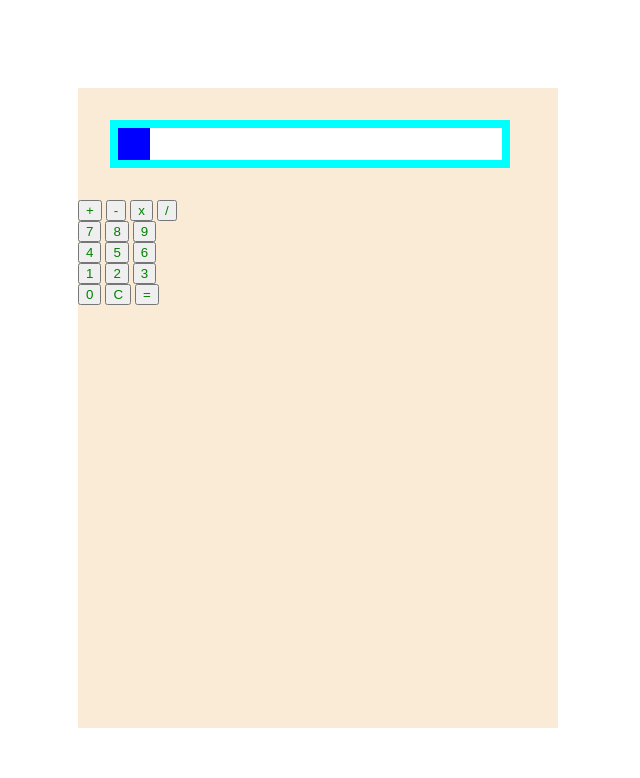
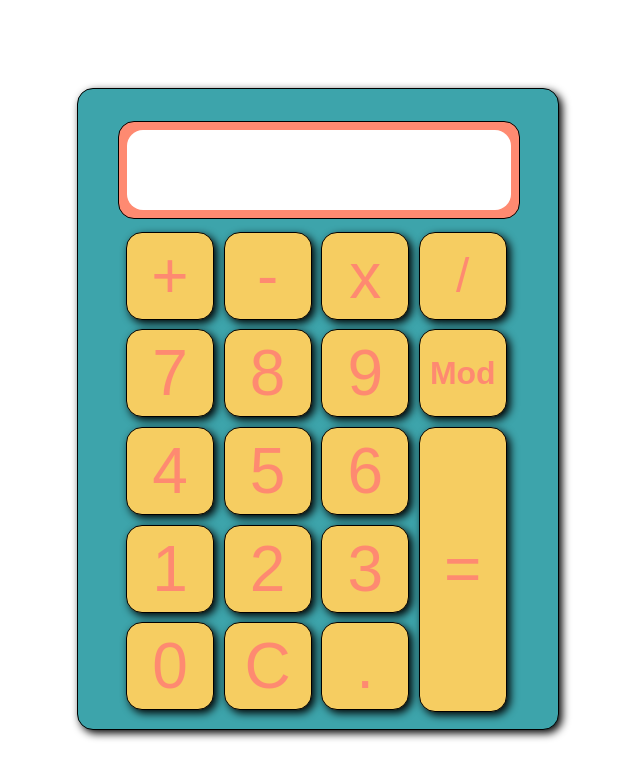
Before and after one commit to Adrian-M-A/CalculadoraHTMLCSSJS, a plain HTML site: page index.html in a window 1280 px wide. Shown: the whole page, without its empty margins (322-962 px from the left). Drawn offline with Linux system fonts and the light colour scheme.

Commit message:
Calculadora OK, pendiente README ON/OFF MEJORAR IGUAL

```diff
--- a/css/style.css
+++ b/css/style.css
@@ -1,47 +1,128 @@
+                        /* CSS ORDENADO POR ORDEN DE CONSTRUCCION, VER HTML */
+                                                /* GENERAL */
 body {
     display: flex;
     justify-content: center;
 }
 
+button {
+    color: #fe8a71;
+    box-shadow: 0.2rem 0.2rem 0.5rem black;
+}
+
+button:active {
+    color: #f6cd61 ;
+    background-color: #fe8a71;
+}
+
+*:focus {
+    outline: none;
+}
+                                                /* FONDO */
 #carcasaCalculadora {
     display: flex;
     flex-direction: column;
     margin-top: 5rem;
     height: 40rem;
     width: 30rem;
-    background-color: antiquewhite;
+    background-color: #3da4ab;
+    border-radius: 1rem;
+    box-shadow: 0.2rem 0.2rem 0.5rem black;
+    border: 1px solid black;
+}
+                                                /* PANTALLA */
+#marcoPantalla {
+    display: flex;
+    height: 6rem;
+    width: 25rem;
+    background-color: #fe8a71;
+    color: black;
+    border-radius: 1rem;
+    margin: 2.5rem;
+    margin-bottom: 0rem;
+    margin-top: 2rem;
+    border: 1px solid black;
 }
 
-#marcoPantalla {
-    display: flex;
-    height: 3rem;
-    width: 25rem;
-    background-color: aqua;
-    margin: 2rem;
-    color: black;
-
-}
 #pantalla {
     display: flex;
     justify-self: center;
-    height: 2rem;
-    width: 22rem;
+    text-align: center;
+    align-items: center;
+    height: 5rem;
+    width: 21rem;
     background-color: white;
     color: black;
+    border-radius: 0rem 1rem 1rem 0rem;
     margin-top: 0.5rem;
-    margin-right: 0.5;
-}
-
-button {
-    color: green;
+    margin-bottom: 0rem;
+    font-size: 3.5rem;
+    overflow: auto;
 }
 
 #chivatoOperador {
     display: flex;
-    color: white;
-    background-color: blue;
-    width: 2rem;
-    height: 2rem;
+    align-content: center;
+    align-items: center;
+    color: black;
+    background-color: white;
+    border-radius: 1rem 0rem 0rem 1rem;
+    width: 2.5rem;
+    height: 5rem;
+    padding-left: 0.5rem;
     margin-top: 0.5rem;
     margin-left: 0.5rem;
+    font-size: 2.5rem;
 }
+                                                 /* BOTONES */
+.botonNumero, .botonOperador {
+    display: flex;
+    justify-content: center;
+    align-items: center;
+    height: 5.5rem;
+    width: 5.5rem;
+    margin: 0.3rem;
+    background-color: #f6cd61;
+    font-size: 4rem;
+    border: none;
+    border-radius: 1rem;
+    border: 1px solid black;
+}
+
+#inferior {
+    display: flex;
+    flex-direction: column;
+    margin:2.7rem;
+    margin-top: 0.5rem;
+}
+
+#numerosSuperior, #numerosMedio, #numerosBajo, #ultimaLinea, #operadores {
+    display: flex;
+    flex-direction: row;
+}
+
+#numeros {
+    display: flex;
+    flex-direction: row;
+}
+
+#igualYModulo {
+    display: flex;
+    flex-direction: column;
+}
+
+#botonModulo {
+    font-size: 2rem;
+    font-weight: 650;
+}
+
+#botonDivision {
+    font-size: 3rem;
+    font-weight: 500;
+}
+
+#botonIgual {
+    display: flex;
+    align-items: center;
+    height: 17.8rem;
+}
--- a/index.html
+++ b/index.html
@@ -1,14 +1,14 @@
 <!DOCTYPE html>
-<html lang="en">
+<html lang="es">
 <head>
     <meta charset="UTF-8">
     <meta name="viewport" content="width=device-width, initial-scale=1.0">
-    <title>Document</title>
+    <title>Calculadora</title>
     <link rel="stylesheet" type="text/css" href="./css/style.css">
 </head>
 <body>
-    <div id="carcasaCalculadora">
-        <div id="superior">
+    <div id="carcasaCalculadora">       <!-- CONSTRUIDA DEL FONDO HACIA ADELANTE Y DE ARRIBA HACIA ABAJO -->
+        <div id="superior">                             <!--PANTALLA -->
             <div id="marcoPantalla">
                 <div id="chivatoOperador">
                 </div>
@@ -16,7 +16,7 @@
                 </div>
             </div>
         </div>
-        <div id="inferior">
+        <div id="inferior">                 <!--BOTONES, POR FILAS MENOS IGUAL Y MODULO QUE ES COLUMNA-->
             <div id="operadores">
                 <button class="botonOperador" id="botonSuma">+
                 </button>
@@ -28,6 +28,7 @@
                 </button>
             </div>
             <div id="numeros">
+                <div id="numerosCuadrado">
                     <div id="numerosSuperior">
                         <button class="botonNumero" id="boton7">7
                         </button>
@@ -52,18 +53,24 @@
                         <button class="botonNumero" id="boton3">3
                         </button>
                     </div>
-            </div>
-            <div id="resultado">
+                    <div id="ultimaLinea">
                         <button class="botonNumero" id="boton0">0
                         </button>
                         <button class="botonNumero" id="botonClear">C
+                        </button>
+                        <button class="botonOperador" id="botonComa">.
+                        </button>
+                    </div>
+                </div>
+                <div id="igualYModulo">
+                    <button class="botonOperador" id="botonModulo">Mod
                     </button>
                     <button class="botonOperador" id="botonIgual">=
                     </button>
                 </div>
             </div>
         </div>
-
+    </div>
     <script src="./js/main.js"></script>
 </body>
 </html>
--- a/js/main.js
+++ b/js/main.js
@@ -1,4 +1,4 @@
-
+                                    // VARIABLES VINCULADAS AL HTML
 let boton1 = document.getElementById("boton1");
 let boton2 = document.getElementById("boton2");
 let boton3 = document.getElementById("boton3");
@@ -16,7 +16,9 @@ let botonIgual = document.getElementById("botonIgual");
 let botonMultiplicacion = document.getElementById("botonMultiplicacion");
 let botonDivision = document.getElementById("botonDivision");
 let chivatoOperador = document.getElementById("chivatoOperador")
-
+let botonComa = document.getElementById("botonComa");
+let botonModulo = document.getElementById("botonModulo");
+                                    // LISTENER CLICK BOTONES NUMERO PARA AÑADIR EL VALOR DE LOS NUMEROS
 boton1.addEventListener("click", añadeNumero1);
 boton2.addEventListener("click", añadeNumero2);
 boton3.addEventListener("click", añadeNumero3);
@@ -27,7 +29,8 @@ boton7.addEventListener("click", añadeNumero7);
 boton8.addEventListener("click", añadeNumero8);
 boton9.addEventListener("click", añadeNumero9);
 boton0.addEventListener("click", añadeNumero0);
-
+botonComa.addEventListener("click", añadeComa);
+                                    // VALOR BOTONES
 boton1.value = 1;
 boton2.value = 2;
 boton3.value = 3;
@@ -38,10 +41,11 @@ boton7.value = 7;
 boton8.value = 8;
 boton9.value = 9;
 boton0.value = 0;
-
+botonComa.value = ".";
+                                    // CREACION DE VARIABLES PARA OPERAR
 let numero1;
 let numero2;
-
+                                    // FUNCIONES LLAMADAS POR LOS LISTENER DE LOS BOTONES NUMERO
 function añadeNumero1(){
     pantalla.innerText += boton1.value;
 };
@@ -72,7 +76,11 @@ function añadeNumero9(){
 function añadeNumero0(){
     pantalla.innerText += boton0.value;
 };
-
+function añadeComa(){
+    pantalla.innerText += botonComa.value;
+};
+                                        // LISTENER OPERADORES,
+                                        // CLAVE PARA CONTROLAR EL ORDEN TEMPORAL
 botonSuma.addEventListener("click", var1);
 botonSuma.addEventListener("click", suma);
 botonSuma.addEventListener("click", clear);
@@ -85,10 +93,14 @@ botonMultiplicacion.addEventListener("click", clear);
 botonDivision.addEventListener("click", var1);
 botonDivision.addEventListener("click", division);
 botonDivision.addEventListener("click", clear);
+botonModulo.addEventListener("click", var1);
+botonModulo.addEventListener("click", modulo);
+botonModulo.addEventListener("click", clear);
 botonIgual.addEventListener("click", var2);
 botonIgual.addEventListener("click", igual);
 botonClear.addEventListener("click", clear);
-
+botonClear.addEventListener("click", clearAll);
+                                        // FUNCIONES DE LOS LISTENER OPERADORES
 function var1() {
     numero1 = Number(pantalla.innerText);
 }
@@ -110,13 +122,21 @@ function igual(){
     } else if (chivatoOperador.textContent == "/"){
         chivatoOperador.innerText = "=";
         pantalla.innerText = numero1/numero2;
-    } else {
-        pantalla.innerText = "No es posible hacer esa operación."
+    } else if (chivatoOperador.textContent ="%"){
+        chivatoOperador.innerText = "=";
+        pantalla.innerText = numero1%numero2;
+    }else {
+        pantalla.innerText = "Error"
     }
 }
 
 function clear() {
     pantalla.innerText = "";
+}
+
+function clearAll() {
+    pantalla.innerText = "";
+    chivatoOperador.innerText = "";
 }
 
 function suma() {
@@ -134,3 +154,7 @@ function multiplicacion() {
 function division() {
     chivatoOperador.innerText = "/";
 }
+
+function modulo() {
+    chivatoOperador.innerText = "%";
+}
```
Lines whose indentation alone changed are shown as unchanged.
